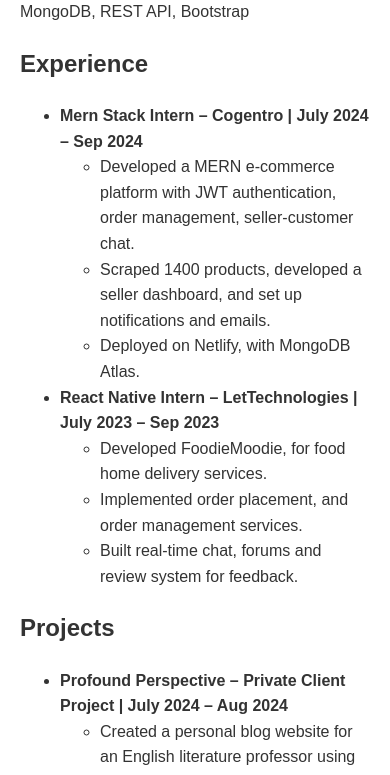
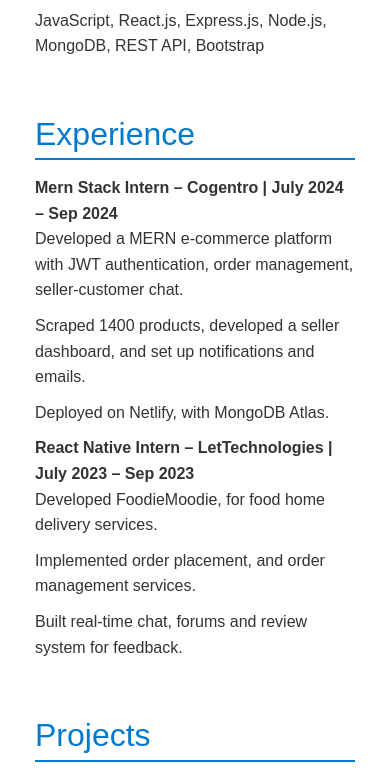
Before and after one commit to hassaan871/Hassaan-s-Resume, a plain HTML site: page index.html in a window 390 px wide. Shown: the part 609-1384 px from the top of the page. Drawn offline with nearby package versions, Linux system fonts and the light colour scheme.

Commit message:
added some styling and responsiveness

```diff
--- a/index.html
+++ b/index.html
@@ -4,29 +4,28 @@
     <meta charset="UTF-8">
     <meta name="viewport" content="width=device-width, initial-scale=1.0">
     <title>Resume - Muhammad Hassaan Adil</title>
+    <!-- Bootstrap CSS CDN -->
+    <link href="https://stackpath.bootstrapcdn.com/bootstrap/4.5.2/css/bootstrap.min.css" rel="stylesheet">
     <style>
         body {
             font-family: Arial, sans-serif;
-            margin: 0;
-            padding: 0;
             background-color: #f4f4f9;
             color: #333;
             line-height: 1.6;
+            padding-top: 20px;
         }
         .container {
-            max-width: 800px;
-            margin: 20px auto;
-            padding: 20px;
+            width: 100%;
+            margin: 0 auto;
             background: white;
             box-shadow: 0 2px 4px rgba(0,0,0,0.1);
-        }
-        h1, h2 {
-            color: #333;
+            border-radius: 8px;
         }
         .header {
             display: flex;
             align-items: center;
-            margin-bottom: 20px;
+            padding: 20px;
+            border-bottom: 1px solid #ddd;
         }
         .profile-pic {
             width: 150px;
@@ -40,13 +39,30 @@
         }
         .header-content h1 {
             margin-bottom: 10px;
+            font-size: 2em;
+            color: #007acc;
+        }
+        .section {
+            padding: 20px;
+        }
+        .section h2 {
+            border-bottom: 2px solid #007acc;
+            padding-bottom: 5px;
+            margin-bottom: 15px;
+            color: #007acc;
         }
         a {
             color: #007acc;
-            text-decoration: none;
         }
         a:hover {
             text-decoration: underline;
+        }
+        ul {
+            list-style-type: none;
+            padding: 0;
+        }
+        ul li {
+            margin-bottom: 10px;
         }
     </style>
 </head>
@@ -121,5 +137,10 @@
             </ul>
         </div>
     </div>
+
+    <!-- Bootstrap JS and dependencies -->
+    <script src="https://code.jquery.com/jquery-3.5.1.slim.min.js"></script>
+    <script src="https://cdn.jsdelivr.net/npm/@popperjs/core@2.9.2/dist/umd/popper.min.js"></script>
+    <script src="https://stackpath.bootstrapcdn.com/bootstrap/4.5.2/js/bootstrap.min.js"></script>
 </body>
 </html>
```
